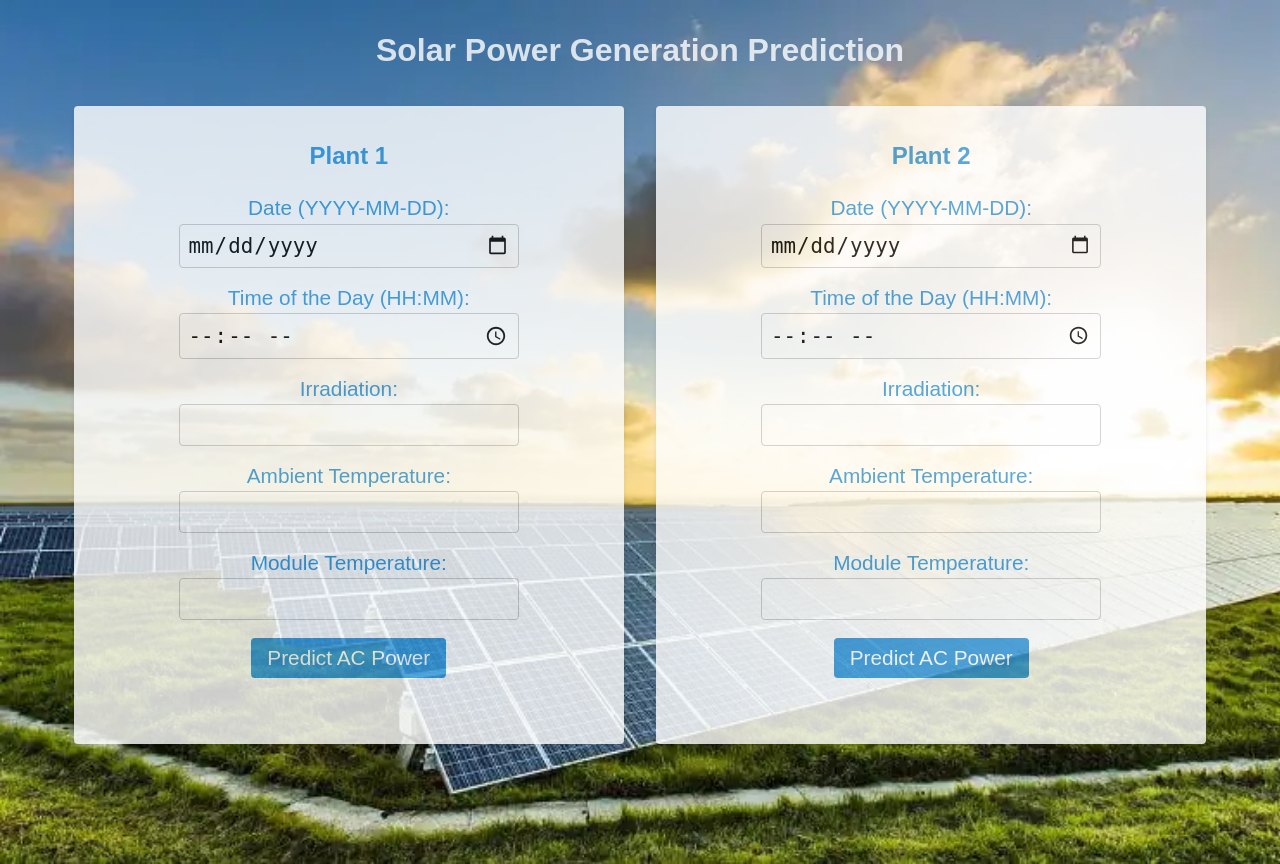
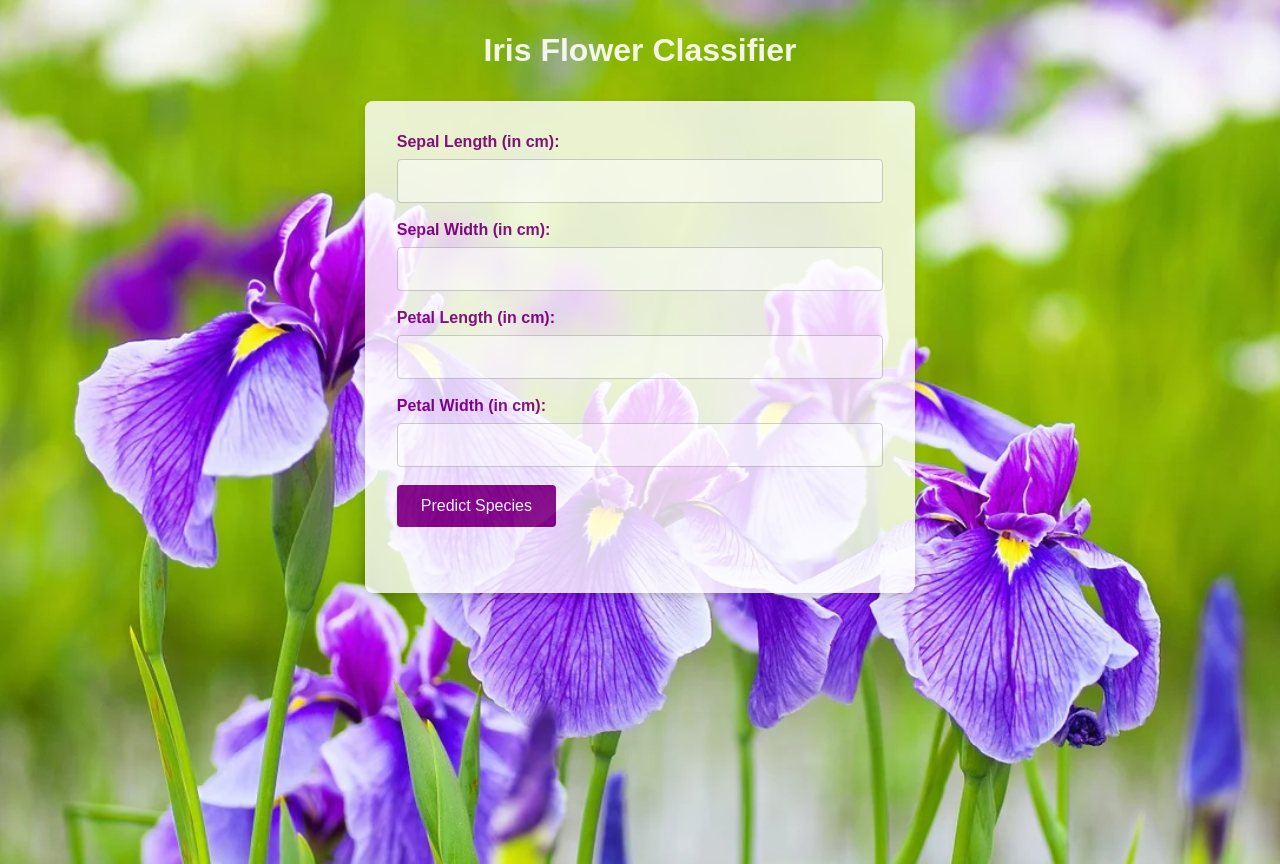
Before and after one commit to AnanyaGodse/Solar-Power-Generation-Forecasting, a Flask app: page / in a window 1280 px wide. Run offline with Flask 3, Linux system fonts and the light colour scheme; parts of the project's set-up code (start-up, migrations or seed data) failed here and were passed over.

Commit message:
Add files via upload

```diff
--- /dev/null
+++ b/static/css/styles.css
@@ -0,0 +1,90 @@
+ body {
+  font-family: sans-serif;
+  margin: 2rem;
+  background-color: #f0f0f0;
+  background-image: url("/static/images/iris.webp");
+  background-repeat: no-repeat;
+  background-size: cover;
+  opacity: 0.9;
+  min-height: 100vh;
+ }
+
+ h1 {
+  text-align: center;
+  color: white;
+  margin-bottom: 1rem;
+  font-size: 2rem;
+ }
+
+ label,
+ input,
+ button {
+  font-size: 1rem;
+ }
+
+ .form-container {
+  display: flex;
+  flex-direction: column;
+  align-items: center;
+  justify-content: center;
+  max-width: 100%;
+ }
+
+ .prediction-form {
+  width: 40%;
+  height: auto;
+  border: none;
+  border-radius: 8px;
+  padding: 2rem;
+  margin: 1rem;
+  background-color: rgba(255, 255, 255, 0.9);
+  box-shadow: 0 4px 10px rgba(0, 0, 0, 0.15);
+  text-align: left;
+ }
+
+ .prediction-form label {
+  display: block;
+  margin-bottom: 0.5rem;
+  color: purple;
+  font-weight: bold;
+ }
+
+ .prediction-form input {
+  width: 100%;
+  padding: 0.75rem;
+  border: 1px solid #ccc;
+  border-radius: 4px;
+  box-sizing: border-box;
+  transition: border-color 0.2s;
+ }
+
+ input:focus {
+  border: 2px solid purple;
+  outline: none;
+ }
+
+ .prediction-form button {
+  background-color: purple;
+  color: #fff;
+  border: none;
+  border-radius: 4px;
+  padding: 0.75rem 1.5rem;
+  cursor: pointer;
+  transition: background-color 0.2s ease-in-out, transform 0.2s;
+ }
+
+ .prediction-form button:hover {
+  background-color: rgb(87, 26, 87);
+  transform: translateY(-2px);
+ }
+
+ .prediction-form button:active {
+  transform: translateY(0);
+ }
+
+ .prediction-form p {
+  margin-top: 0.5rem;
+  font-weight: bold;
+  color: purple;
+  text-align: center;
+}
--- a/templates/index.html
+++ b/templates/index.html
@@ -2,229 +2,54 @@
 <html lang="en">
 
 <head>
-  <meta charset="UTF-8" />
-  <title>Solar Power Generation Prediction</title>
-  <script src="https://ajax.googleapis.com/ajax/libs/jquery/3.6.0/jquery.min.js"></script>
-
-  <style>
-    body {
-      font-family: sans-serif;
-      margin: 2rem;
-      background-color: #f0f0f0;
-      background-image: url("static/images/Photovolatic-solar-system.webp");
-      background-repeat: no-repeat;
-      background-size: cover;
-      opacity: 0.8;
-      min-height: 100vh;
-    }
-
-    h1 {
-      text-align: center;
-      color: white;
-    }
-
-    label,
-    input,
-    button {
-      font-size: 1.3rem;
-    }
-
-    .form-container {
-      display: flex;
-      flex-direction: row;
-      justify-content: center;
-      flex-wrap: wrap;
-      max-width: 100%;
-      max-height: 100%;
-    }
-
-    .prediction-form {
-      width: 40%;
-      height: auto;
-      border: none;
-      border-radius: 4px;
-      padding: 2rem;
-      padding-top: 1rem;
-      margin: 1rem;
-      background-color: #fff;
-      box-shadow: 0 2px 5px rgba(0, 0, 0, 0.1);
-      text-align: center;
-    }
-
-    .prediction-form h2 {
-      margin-bottom: 0.5rem;
-      color: #3498db;
-    }
-
-    .prediction-form label {
-      display: block;
-      margin-bottom: 0.2rem;
-      color: #3498db;
-    }
-
-    .prediction-form input {
-      width: 70%;
-      padding: 0.5rem;
-      border: 1px solid #ccc;
-      border-radius: 4px;
-      box-sizing: border-box;
-    }
-
-    .prediction-form button {
-      background-color: #3498db;
-      color: #fff;
-      border: none;
-      border-radius: 4px;
-      padding: 0.5rem 1rem;
-      cursor: pointer;
-      transition: background-color 0.2s ease-in-out;
-    }
-
-    .prediction-form button:hover {
-      background-color: #2980b9;
-    }
-
-    .prediction-form p {
-      margin-top: 0.5rem;
-      font-weight: bold;
-      color: #3498db;
-    }
-
-    /* Media Query for smaller screens */
-    @media (max-width: 768px) {
-      .prediction-form {
-        width: 90%;
-        margin: 1rem 0;
-      }
-
-      .form-container {
-        flex-direction: column;
-        align-items: center;
-      }
-    }
-  </style>
+  <meta charset="UTF-8">
+  <meta name="viewport" content="width=device-width, initial-scale=1.0">
+  <title>Iris Classifier</title>
+  <link rel="stylesheet" href="static/css/styles.css">
+  <script src="https://code.jquery.com/jquery-3.6.0.min.js"></script>
 </head>
 
 <body>
-  <h1>Solar Power Generation Prediction</h1>
+  <h1> Iris Flower Classifier </h1>
 
    <div class="form-container">
-    <!-- Form for Plant 1 -->
-    <form id="prediction-form1" class="prediction-form">
-      <h2>Plant 1</h2> <br>
-      <label for="date1">Date (YYYY-MM-DD):</label>
-      <input type="date" id="date1" name="date1" required /> <br><br>
+      <form class="prediction-form" id="predictionForm">
+        <label for="sepal-length"> Sepal Length (in cm): </label>
+        <input type="number" id="sepal-length" name="sepal-length" step="0.01" required /> <br> <br>
 
-      <label for="time1">Time of the Day (HH:MM):</label>
-      <input type="time" id="time1" name="time1" required /> <br><br>
+        <label for="sepal-width"> Sepal Width (in cm): </label>
+        <input type="number" id="sepal-width" name="sepal-width" step="0.01" required /> <br> <br>
 
-      <label for="irradiation1">Irradiation:</label>
-      <input type="number" id="irradiation1" name="irradiation1" step="any" required /> <br><br>
+        <label for="petal-length"> Petal Length (in cm): </label>
+        <input type="number" id="petal-length" name="petal-length" step="0.01" required /> <br> <br>
 
-      <label for="ambientTemp1">Ambient Temperature:</label>
-      <input type="number" id="ambientTemp1" name="ambientTemp1" step="any" required /> <br><br>
+        <label for="petal-width"> Petal Width (in cm): </label>
+        <input type="number" id="petal-width" name="petal-width" step="0.01" required /> <br> <br>
 
-      <label for="moduleTemp1">Module Temperature:</label>
-      <input type="number" id="moduleTemp1" name="moduleTemp1" step="any" required /> <br><br>
+        <button type="submit"> Predict Species </button> <br><br>
+        <p id="prediction"></p>
 
-      <button type="submit">Predict AC Power</button> <br><br>
-      <p id="prediction1"></p>
-    </form>
-
-    <!-- Form for Plant 2 -->
-    <form id="prediction-form2" class="prediction-form">
-      <h2>Plant 2</h2> <br>
-      <label for="date2">Date (YYYY-MM-DD):</label>
-      <input type="date" id="date2" name="date2" required /> <br><br>
-
-      <label for="time2">Time of the Day (HH:MM):</label>
-      <input type="time" id="time2" name="time2" required /> <br><br>
-
-      <label for="irradiation2">Irradiation:</label>
-      <input type="number" id="irradiation2" name="irradiation2" step="any" required /> <br><br>
-
-      <label for="ambientTemp2">Ambient Temperature:</label>
-      <input type="number" id="ambientTemp2" name="ambientTemp2" step="any" required /> <br><br>
-
-      <label for="moduleTemp2">Module Temperature:</label>
-      <input type="number" id="moduleTemp2" name="moduleTemp2" step="any" required /> <br><br>
-
-      <button type="submit">Predict AC Power</button> <br><br>
-      <p id="prediction2"></p>
       </form>
     </div>
 
     <script>
-    // AJAX request for Plant 1 form
-    $("#prediction-form1").submit(function (event) {
-      event.preventDefault();
-      const date = $("#date1").val();
-      const time = $("#time1").val();
-      const irradiation = $("#irradiation1").val();
-      const ambientTemp = $("#ambientTemp1").val();
-      const moduleTemp = $("#moduleTemp1").val();
-
+      $(document).ready(function () {
+        $('#predictionForm').on('submit', function (event) {
+          event.preventDefault(); // Prevent the default form submission
           $.ajax({
-        url: "/predict_model1",
-        method: "POST",
-        contentType: "application/json",
-        data: JSON.stringify({
-          date: date,
-          time: time,
-          irradiation: irradiation,
-          ambientTemp: ambientTemp,
-          moduleTemp: moduleTemp
-        }),
+            type: 'POST',
+            url: '/predict', // URL of the predict endpoint
+            data: $(this).serialize(), // Serialize form data
             success: function (response) {
-          const roundedPrediction = Math.round(response.prediction * 100) / 100;
-          $("#prediction1").text(
-            "AC Power for Plant 1: " + roundedPrediction + " kW"
-          );
+              // Update the prediction paragraph with the response
+              $('#prediction').text('The predicted species is: ' + response.prediction);
             },
-        error: function (jqXHR, textStatus, errorThrown) {
-          console.error("Error:", textStatus, errorThrown);
-          $("#prediction1").text(
-            "An error occurred. Please try again later."
-          );
-        },
+            error: function () {
+              $('#prediction').text('An error occurred while making the prediction.');
+            }
           });
-    });
-
-    // AJAX request for Plant 2 form
-    $("#prediction-form2").submit(function (event) {
-      event.preventDefault();
-      const date = $("#date2").val();
-      const time = $("#time2").val();
-      const irradiation = $("#irradiation2").val();
-      const ambientTemp = $("#ambientTemp2").val();
-      const moduleTemp = $("#moduleTemp2").val();
-
-      $.ajax({
-        url: "/predict_model2",
-        method: "POST",
-        contentType: "application/json",
-        data: JSON.stringify({
-          date: date,
-          time: time,
-          irradiation: irradiation,
-          ambientTemp: ambientTemp,
-          moduleTemp: moduleTemp
-        }),
-        success: function (response) {
-          const roundedPrediction = Math.round(response.prediction * 100) / 100;
-          $("#prediction2").text(
-            "AC Power for Plant 2: " + roundedPrediction + " kW"
-          );
-        },
-        error: function (jqXHR, textStatus, errorThrown) {
-          console.error("Error:", textStatus, errorThrown);
-          $("#prediction2").text(
-            "An error occurred. Please try again later."
-          );
-        },
         });
       });
     </script>
   </body>
-
 </html>
```
Also changed, not shown: static/images/iris.webp (added). Lines whose indentation alone changed are shown as unchanged.
